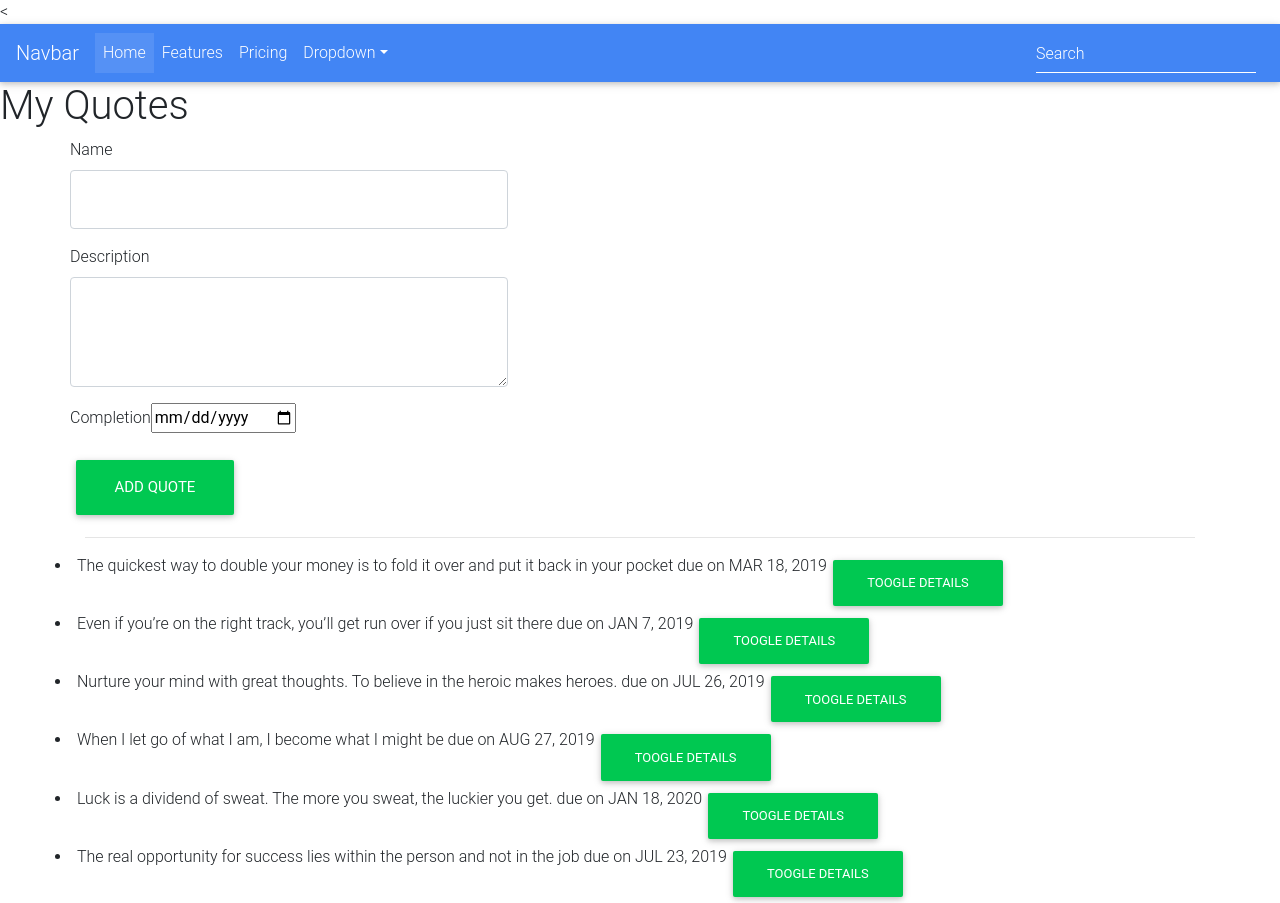
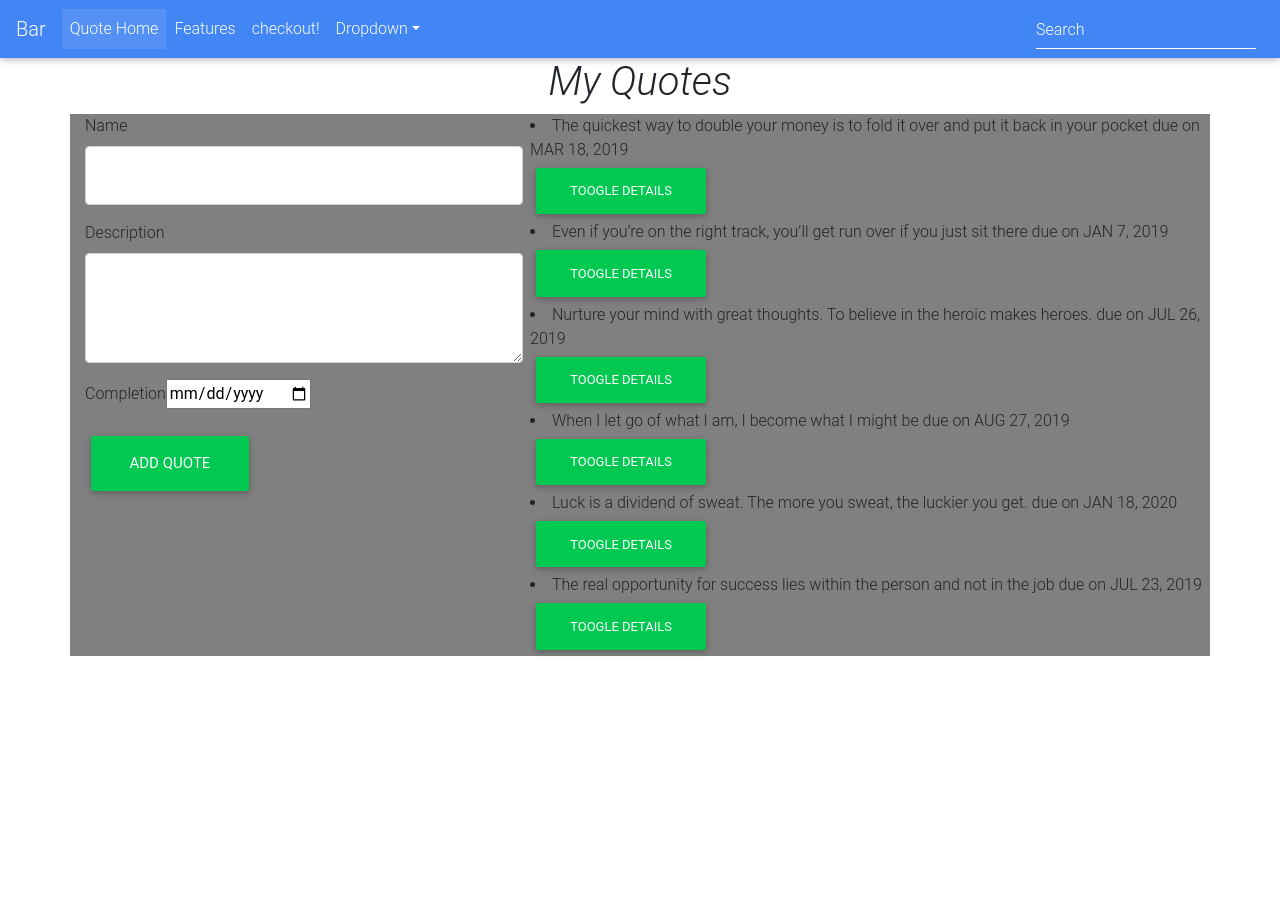
Before and after one commit to johnmwangi/Quotes, an Angular app: page / in a window 1280 px wide. After the commit the page ends 800 px from the top, so only its background shows below. Built offline with nearby package versions, Linux system fonts and the light colour scheme.

Commit message:
page column change

```diff
--- a/src/app/quote-details/quote-details.component.html
+++ b/src/app/quote-details/quote-details.component.html
@@ -7,7 +7,9 @@
 <p>
   {{quote.completeDate|date}}
   </p>
+  <div class="container">
 <p>complete in {{quote.completeDate|dateCount}} days</p>
+
 <button class="btn btn-danger" (click)='quoteDelete(true)'> Delete Quote </button>
 <div class="row">
    <button class="btn btn-danger" (click)='thumbsUp()'>Upvote<br>{{upvotes}}</button>
@@ -16,3 +18,4 @@
    <button class="btn btn-danger" (click)='thumbsDown()'>DownVote<br>{{downvote}}</button>
 
 </div>
+</div>
--- a/src/app/quote-form/quote-form.component.html
+++ b/src/app/quote-form/quote-form.component.html
@@ -1,3 +1,4 @@
+
 <div class="container-fluid">
   <div class="row">
     <form (ngSubmit)='submitQuote()' #quoteForm='ngForm'>
--- a/src/app/quote/quote.component.css
+++ b/src/app/quote/quote.component.css
@@ -0,0 +1,7 @@
+.container{
+  background-color: gray;
+}
+h1{
+  text-align: center;
+  font-style: italic;
+}
--- a/src/app/quote/quote.component.html
+++ b/src/app/quote/quote.component.html
@@ -3,9 +3,10 @@
 <div class="container">
 
   <div class="row">
+    <div class="col-md-5">
       <app-quote-form (addQuote)="addNewQuote($event)"></app-quote-form>
     </div>
-  <hr>
+    <div class="col-md-7">
       <div class="row" *ngFor='let quote of quotes;let i =index'>
         <div class="row">
           <li id="{{i}}" appStrikethrough>{{quote.name}} due on {{quote.completeDate|date|uppercase}}</li>
@@ -17,6 +18,11 @@
         </div>
 
       </div>
+    </div>
+
+  <hr>
+
+    </div>
 
 <p *ngIf='quotes.length > 7'>You have too many Quotes</p>
 </div>
--- a/src/index.html
+++ b/src/index.html
@@ -4,7 +4,7 @@
   <meta charset="utf-8">
   <title>Quotes</title>
   <base href="/">
-<<!-- Font Awesome -->
+<!-- Font Awesome -->
 <link rel="stylesheet" href="https://use.fontawesome.com/releases/v5.7.0/css/all.css">
 <!-- Bootstrap core CSS -->
 <link href="https://cdnjs.cloudflare.com/ajax/libs/twitter-bootstrap/4.3.1/css/bootstrap.min.css" rel="stylesheet">
@@ -18,7 +18,7 @@
 <nav class="navbar navbar-expand-lg navbar-dark primary-color">
 
   <!-- Navbar brand -->
-  <a class="navbar-brand" href="#">Navbar</a>
+  <a class="navbar-brand" href="#">Bar</a>
 
   <!-- Collapse button -->
   <button class="navbar-toggler" type="button" data-toggle="collapse" data-target="#basicExampleNav"
@@ -32,7 +32,7 @@
     <!-- Links -->
     <ul class="navbar-nav mr-auto">
       <li class="nav-item active">
-        <a class="nav-link" href="#">Home
+        <a class="nav-link" href="#">Quote Home
           <span class="sr-only">(current)</span>
         </a>
       </li>
@@ -40,7 +40,7 @@
         <a class="nav-link" href="#">Features</a>
       </li>
       <li class="nav-item">
-        <a class="nav-link" href="#">Pricing</a>
+        <a class="nav-link" href="#">checkout!</a>
       </li>
 
       <!-- Dropdown -->
@@ -48,9 +48,9 @@
         <a class="nav-link dropdown-toggle" id="navbarDropdownMenuLink" data-toggle="dropdown" aria-haspopup="true"
           aria-expanded="false">Dropdown</a>
         <div class="dropdown-menu dropdown-primary" aria-labelledby="navbarDropdownMenuLink">
-          <a class="dropdown-item" href="#">Action</a>
-          <a class="dropdown-item" href="#">Another action</a>
-          <a class="dropdown-item" href="#">Something else here</a>
+          <a class="dropdown-item" href="#">Quote</a>
+          <a class="dropdown-item" href="#">Quote</a>
+          <a class="dropdown-item" href="#">Quote</a>
         </div>
       </li>
 
```
Lines whose indentation alone changed are shown as unchanged.
